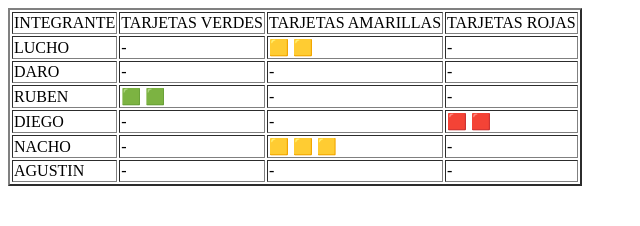
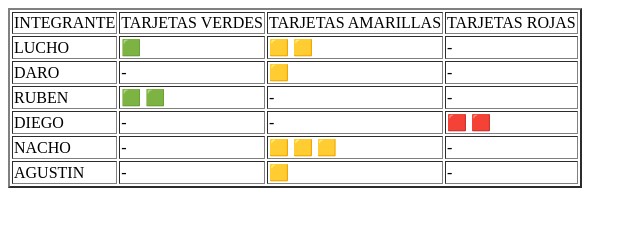
Before and after one commit to agusluna11/tarjetas, a plain HTML site: page index.html in a window 1280 px wide. Shown: the whole page, without its empty margins (0-640 px from the left). Drawn offline with Linux system fonts and the light colour scheme.

Commit message:
index.html

```diff
--- a/index.html
+++ b/index.html
@@ -14,14 +14,14 @@
         </tr>
         <tr>
             <td>LUCHO</td>
-            <td> - </td>
+            <td> 🟩 </td>
             <td>🟨 🟨</td>
             <td> - </td>
         </tr>
         <tr>
             <td>DARO</td>
             <td> - </td>
-            <td> - </td>
+            <td> 🟨 </td>
             <td> - </td>
         </tr>
         <tr>
@@ -45,7 +45,7 @@
         <tr>
             <td>AGUSTIN</td>
             <td> - </td>
-            <td> - </td>
+            <td> 🟨 </td>
             <td> - </td>
         </tr>
     </table>
```
